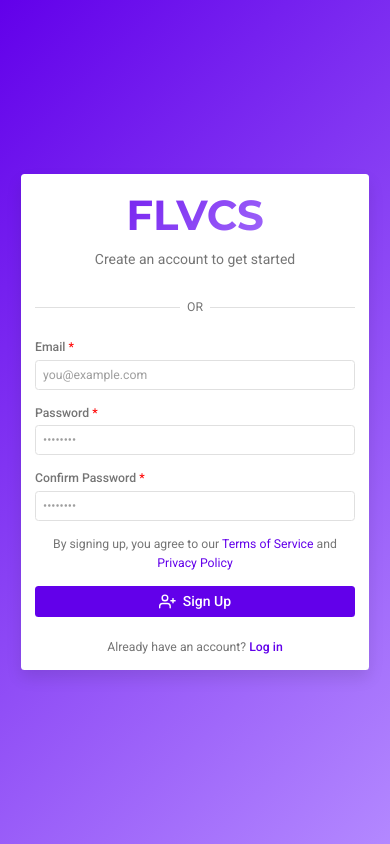
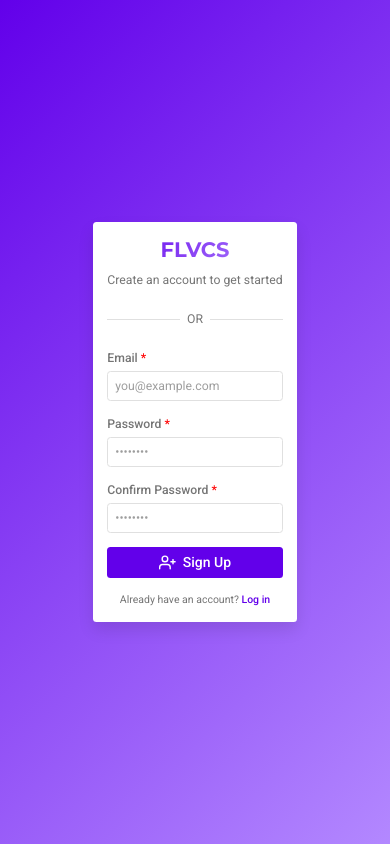
Before and after one commit to SudheshHegde2002/Flvcs-Web, a React (Create React App) app: page /signup in a window 390 px wide. Built offline with nearby package versions, Linux system fonts and the light colour scheme.

Commit message:
Responsive L3

```diff
--- a/src/pages/Login.js
+++ b/src/pages/Login.js
@@ -199,7 +199,6 @@ const Login = () => {
         animate={{ opacity: 1, y: 0 }}
         exit={{ opacity: 0, y: -20 }}
         transition={{ duration: 0.5 }}
-        style={{ width: '100%' }}
       >
         <LoginCard elevation="lg">
           <CardHeader>
@@ -242,9 +241,6 @@ const Login = () => {
               required
             />
 
-            <ForgotPassword to="/forgot-password">
-              Forgot password?
-            </ForgotPassword>
 
             <Button
               type="submit"
--- a/src/pages/Signup.js
+++ b/src/pages/Signup.js
@@ -16,16 +16,32 @@ const PageContainer = styled.div`
   justify-content: center;
   background: linear-gradient(135deg, #6200EA 0%, #B388FF 100%);
   padding: ${({ theme }) => theme.spacing.lg};
+
+  @media (max-width: ${({ theme }) => theme.breakpoints.sm}) {
+    padding: ${({ theme }) => theme.spacing.md};
+  }
 `;
 
 const SignupCard = styled(Card)`
-  max-width: 450px;
+  max-width: 500px;
   width: 100%;
+
+  @media (min-width: ${({ theme }) => theme.breakpoints.md}) {
+    width: 500px;
+  }
+
+  @media (max-width: ${({ theme }) => theme.breakpoints.sm}) {
+    max-width: 100%;
+  }
 `;
 
 const CardHeader = styled.div`
   text-align: center;
   margin-bottom: ${({ theme }) => theme.spacing.xl};
+
+  @media (max-width: ${({ theme }) => theme.breakpoints.sm}) {
+    margin-bottom: ${({ theme }) => theme.spacing.lg};
+  }
 `;
 
 const Logo = styled(motion.h1)`
@@ -36,11 +52,23 @@ const Logo = styled(motion.h1)`
   background: linear-gradient(135deg, #6200EA 0%, #B388FF 100%);
   -webkit-background-clip: text;
   -webkit-text-fill-color: transparent;
+
+  @media (max-width: ${({ theme }) => theme.breakpoints.md}) {
+    font-size: ${({ theme }) => theme.fontSizes.xxl};
+  }
+
+  @media (max-width: ${({ theme }) => theme.breakpoints.sm}) {
+    font-size: ${({ theme }) => theme.fontSizes.xl};
+  }
 `;
 
 const Subtitle = styled.p`
   color: ${({ theme }) => theme.colors.textLight};
   font-size: ${({ theme }) => theme.fontSizes.md};
+
+  @media (max-width: ${({ theme }) => theme.breakpoints.sm}) {
+    font-size: ${({ theme }) => theme.fontSizes.sm};
+  }
 `;
 
 const Form = styled.form`
@@ -90,6 +118,11 @@ const LoginPrompt = styled.div`
   a {
     color: ${({ theme }) => theme.colors.primary};
     font-weight: 500;
+  }
+
+  @media (max-width: ${({ theme }) => theme.breakpoints.sm}) {
+    margin-top: ${({ theme }) => theme.spacing.md};
+    font-size: ${({ theme }) => theme.fontSizes.xs};
   }
 `;
 
@@ -195,11 +228,6 @@ const Signup = () => {
     }
   };
 
-  const handleGithubSignup = () => {
-    // GitHub signup logic would be implemented here
-    console.log('GitHub signup clicked');
-    alert('GitHub signup would be implemented in a real application');
-  };
 
   return (
     <PageContainer>
@@ -266,16 +294,13 @@ const Signup = () => {
               required
             />
 
-            <TermsText>
-              By signing up, you agree to our <Link to="/terms">Terms of Service</Link> and <Link to="/privacy">Privacy Policy</Link>
-            </TermsText>
-
             <Button
               type="submit"
               variant="primary"
               size="lg"
               disabled={isLoading}
               style={{ width: '100%' }}
+              fullWidthOnMobile={true}
             >
               {isLoading ? 'Creating account...' : (
                 <>
```
